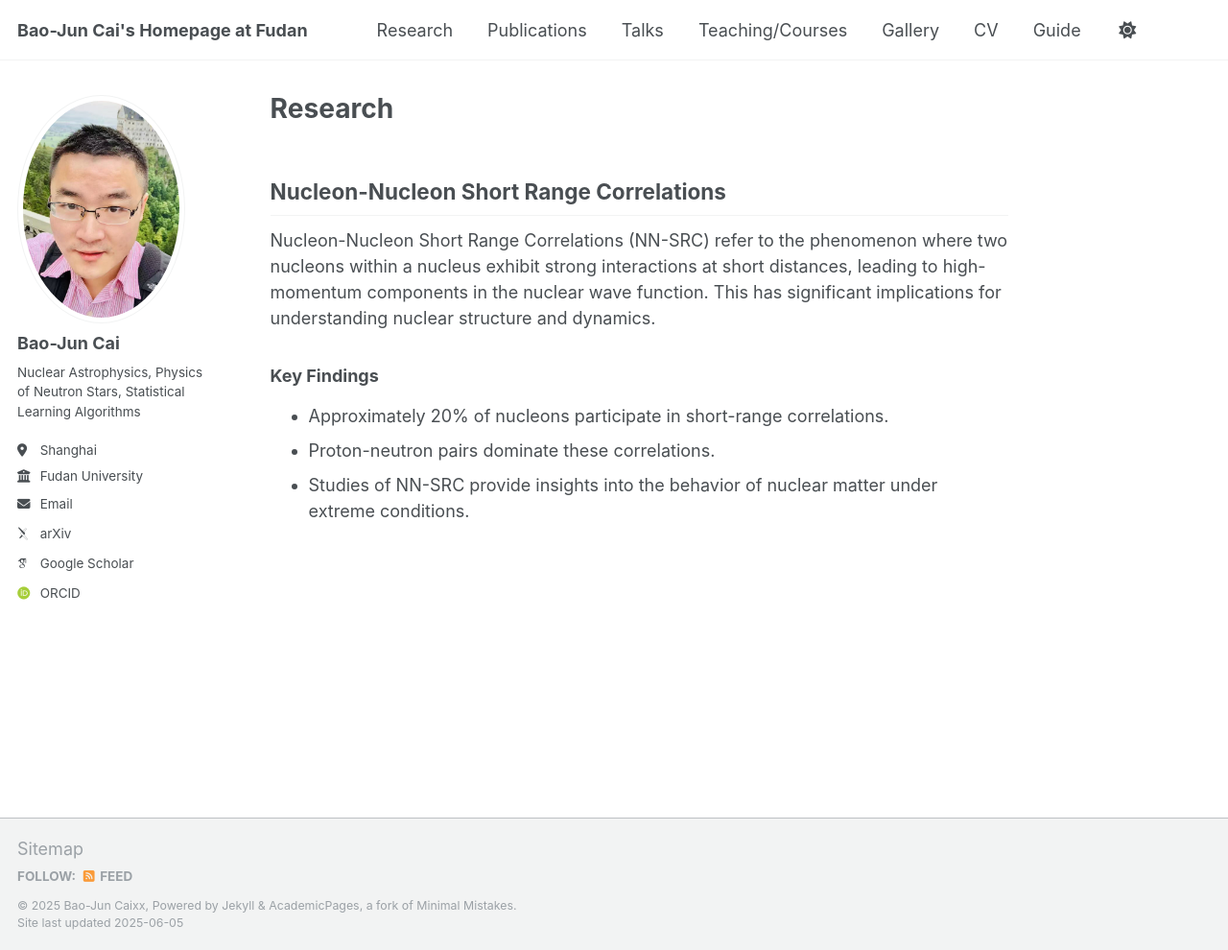
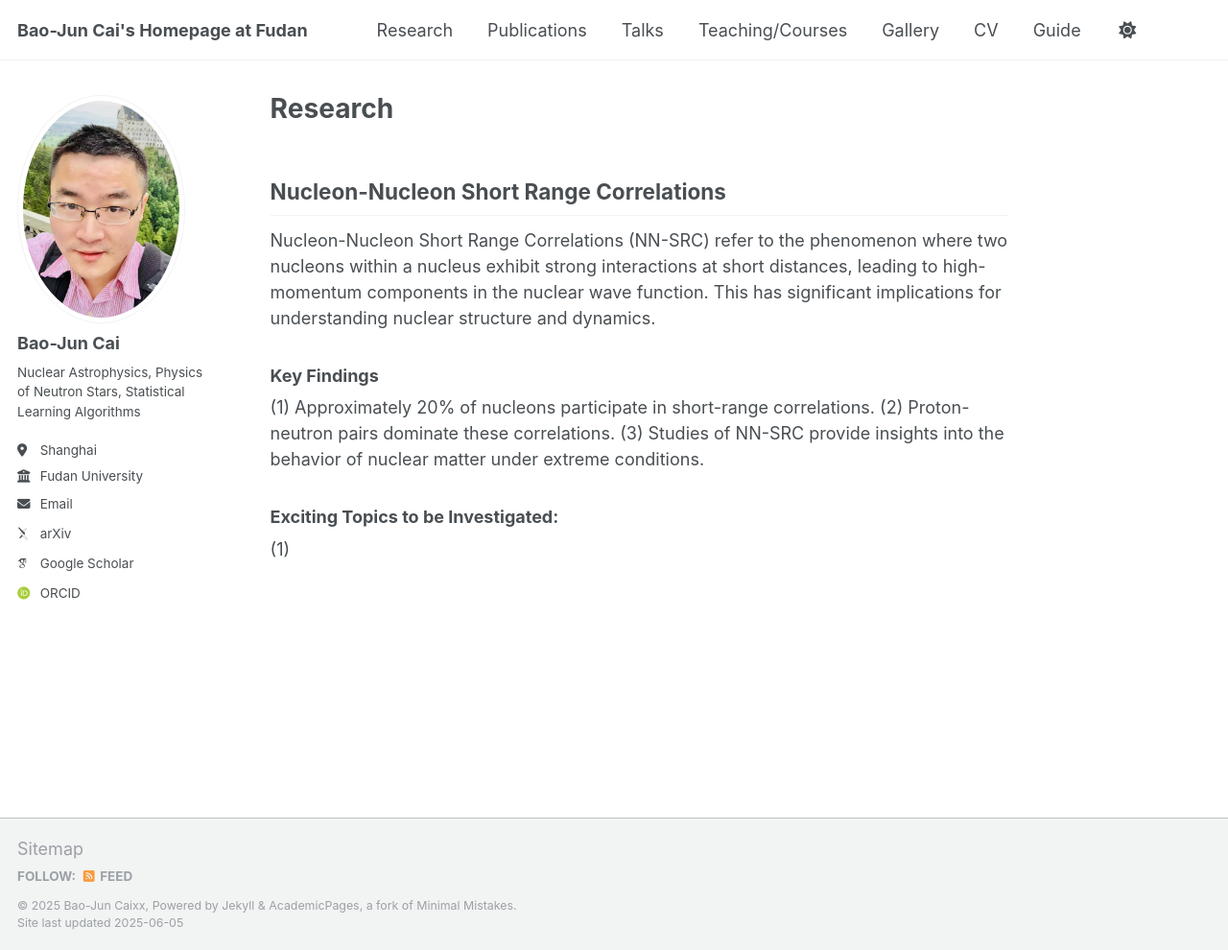
Before and after one commit to bjcai-phys/bjcai-phys.github.io, a Jekyll site: the page built from _pages/research.md, in a window 1280 px wide and 990 px high. Shown: the whole window at 96% size. Built offline with Jekyll 4.4.1, drawn with Linux system fonts in a browser that asks for light colours; some web fonts are replaced.

Commit message:
Update research.md

```diff
--- a/_pages/research.md
+++ b/_pages/research.md
@@ -13,6 +13,10 @@ Nucleon-Nucleon Short Range Correlations (NN-SRC) refer to the phenomenon where
 
 ### Key Findings
 
-- Approximately 20% of nucleons participate in short-range correlations.
-- Proton-neutron pairs dominate these correlations.
-- Studies of NN-SRC provide insights into the behavior of nuclear matter under extreme conditions.
+(1) Approximately 20% of nucleons participate in short-range correlations.
+(2) Proton-neutron pairs dominate these correlations.
+(3) Studies of NN-SRC provide insights into the behavior of nuclear matter under extreme conditions.
+
+### Exciting Topics to be Investigated:
+
+(1)
```
